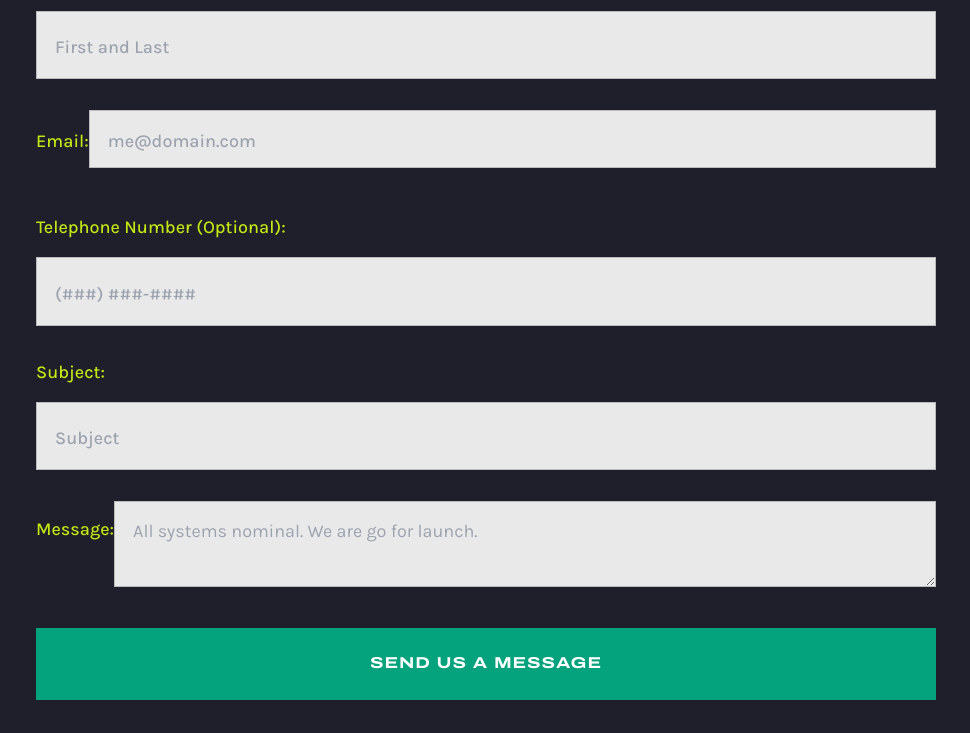
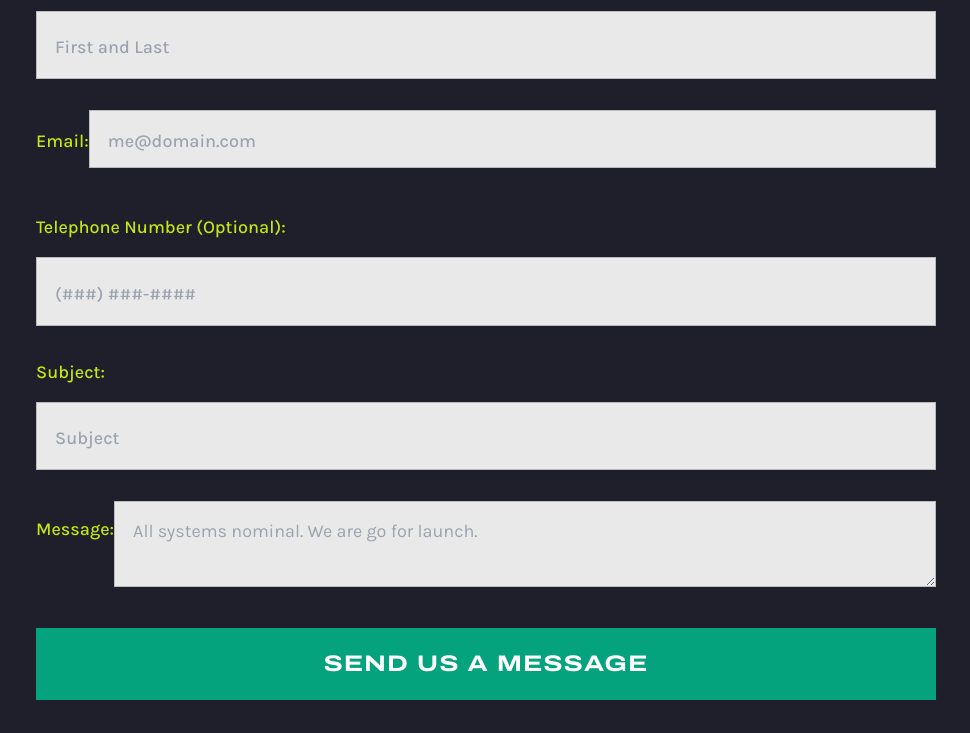
Before and after one commit to Spacebox-Digital/sbastro, an Astro site: page /contact in a window 1280 px wide. Shown: the part 219-952 px from the top of the page, without its empty margins (154-1124 px from the left). Built offline with nearby package versions, Linux system fonts and the light colour scheme; Astro itself is replaced by a stand-in of ours.

Commit message:
fixes contact button submit text size

```diff
--- a/src/pages/contact.astro
+++ b/src/pages/contact.astro
@@ -163,7 +163,7 @@ import PageWrap from '@layouts/PageWrap.astro'
 					</label>
 					<!-- your other form fields go here -->
 					<input type="hidden" name="_subject" id="email-subject" value="Contact Form Submission" />
-					<button class="btn-primary !w-full bg-sb-green !text-sm lg:text-base" type="submit"
+					<button class="btn-primary !w-full bg-sb-green !text-sm lg:!text-xl" type="submit"
 						>Send Us A Message</button
 					>
 				</form>
```
